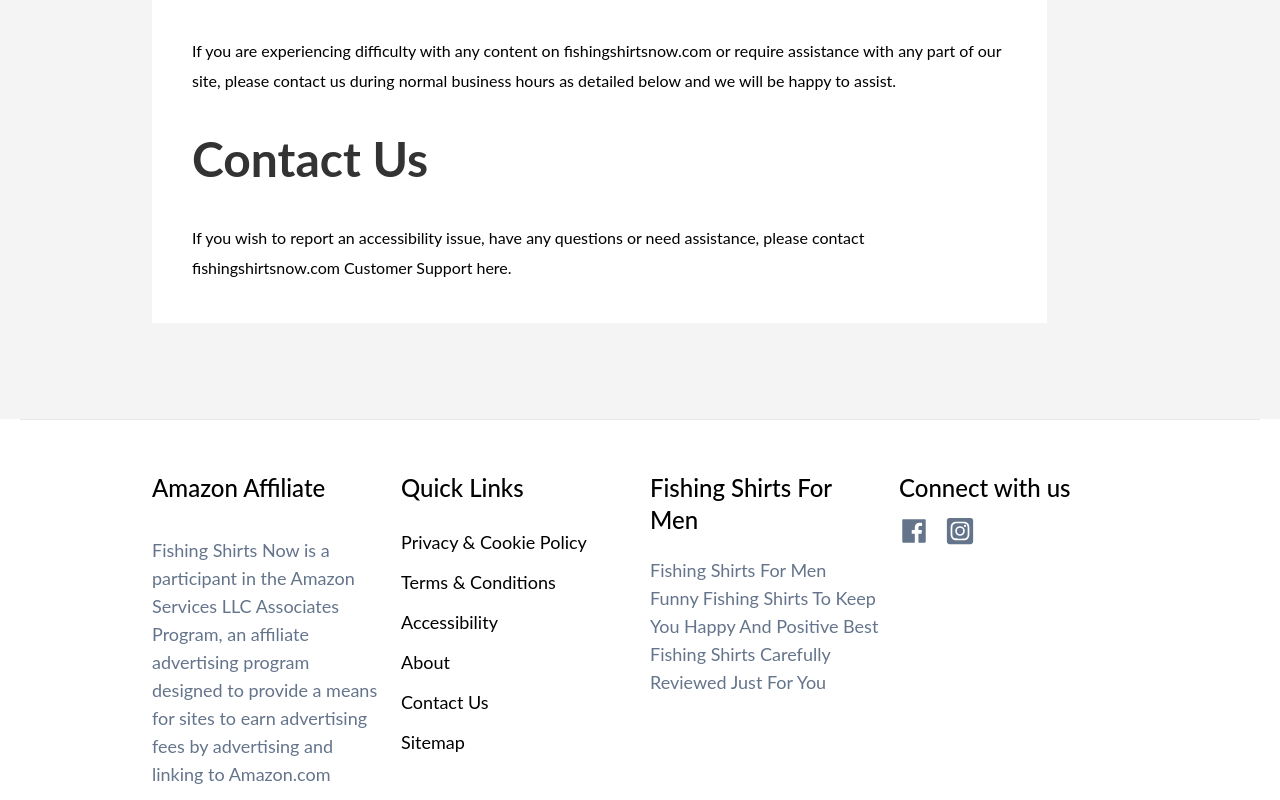
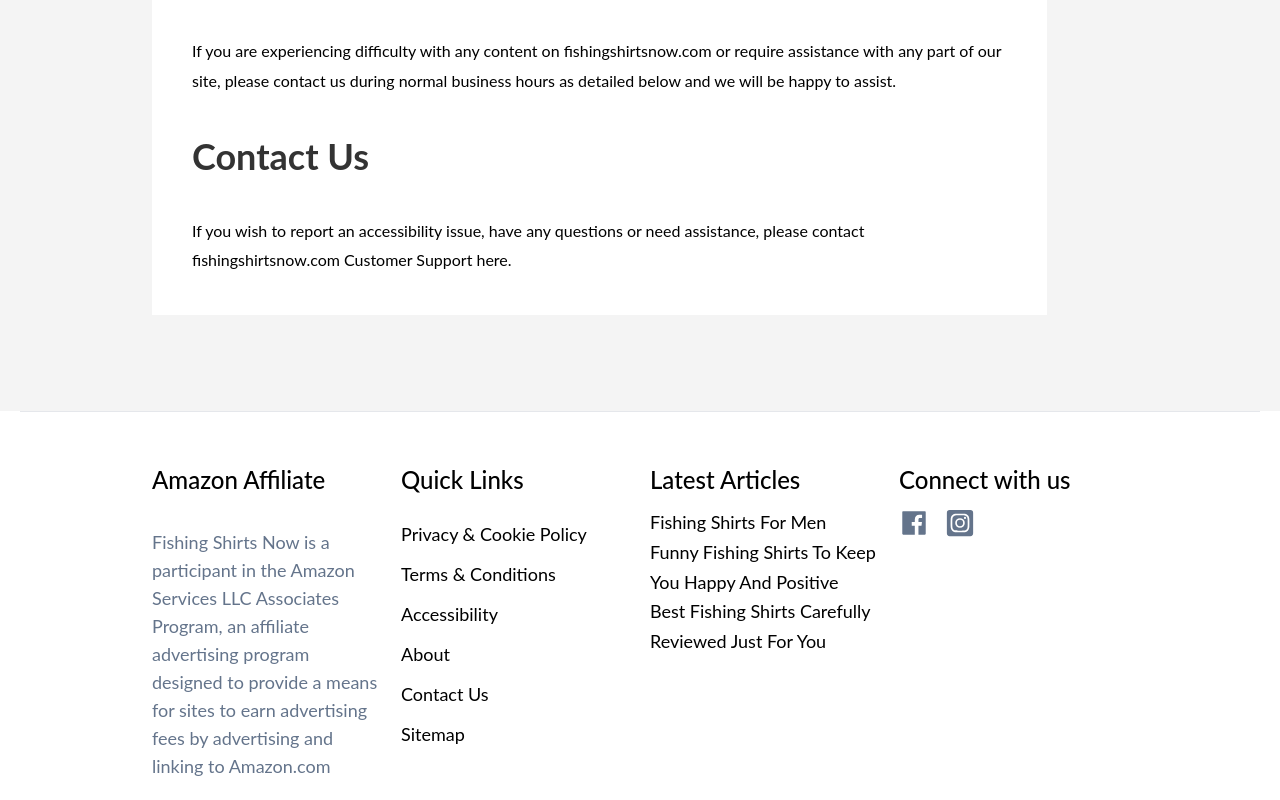
Before and after one commit to alfredodr/fishing-shirts, a Next.js app in the folder frontend/: page /accessibility in a window 1280 px wide. Shown: the part 1400-2200 px from the top of the page. Built offline with nearby package versions, Linux system fonts and the light colour scheme; no server answers.

Commit message:
fixed footer, fixed store, product details, and blog responsive styles.

```diff
--- a/frontend/src/components/common/Footer.js
+++ b/frontend/src/components/common/Footer.js
@@ -32,8 +32,8 @@ const Footer = () => {
           </div>
           {/* Quick Links*/}
           <div>
-            <div className="flex flex-col">
-              <h2 className="text-2xl font-medium my-3">Quick Links</h2>
+            <h2 className="text-2xl font-medium my-3">Quick Links</h2>
+            <nav aria-label="Quick Links" className="flex flex-col">
               <Link
                 href="/privacy-cookie-policy/"
                 passHref
@@ -76,17 +76,42 @@ const Footer = () => {
               >
                 Sitemap
               </Link>
-            </div>
+            </nav>
           </div>
           {/* Latest Articles*/}
           <div>
-            <h2 className="text-2xl font-medium my-3">
-              Fishing Shirts For Men
-            </h2>
-            <p className="text-slate-500 text-lg my-5">
-              Fishing Shirts For Men Funny Fishing Shirts To Keep You Happy And
-              Positive Best Fishing Shirts Carefully Reviewed Just For You
-            </p>
+            <h2 className="text-2xl font-medium my-3">Latest Articles</h2>
+            <nav aria-label="Latest Articles" className="flex flex-col">
+              <ul>
+                <li>
+                  <Link
+                    href="/blog/fishing-shirts-men/"
+                    passHref
+                    className="text-lg mt-3 hover:text-blogNavHoverBlue"
+                  >
+                    Fishing Shirts For Men
+                  </Link>
+                </li>
+                <li>
+                  <Link
+                    href="/blog/funny-fishing-shirts-that-put-a-smile-on-your-face/"
+                    passHref
+                    className="text-lg mt-3 hover:text-blogNavHoverBlue"
+                  >
+                    Funny Fishing Shirts To Keep You Happy And Positive
+                  </Link>
+                </li>
+                <li>
+                  <Link
+                    href="/blog/learn-all-about-fishing-shirts-to-pick-the-right-one-for-you/"
+                    passHref
+                    className="text-lg mt-3 hover:text-blogNavHoverBlue"
+                  >
+                    Best Fishing Shirts Carefully Reviewed Just For You
+                  </Link>
+                </li>
+              </ul>
+            </nav>
           </div>
           {/* Connect with us */}
           <div>
--- a/frontend/src/pages/store.js
+++ b/frontend/src/pages/store.js
@@ -66,9 +66,9 @@ const Store = ({ products, page, pages, keyword, categories }) => {
       />
       <section
         id="features"
-        className="flex flex-col-reverse md:flex-row lg:flex-row justify-center container mx-auto my-24 relative"
+        className="flex flex-col-reverse md:flex-row lg:flex-row justify-center container mx-auto my-24 relative px-4"
       >
-        <div className="md:w-1/5 mx-5 md:border md:border-r-1 md:border-l-transparent md:border-t-transparent md:border-b-transparent md:border-opacity-25 md:border-textLightGray md:pr-16 md:mr-16">
+        <div className="md:w-1/5 md:border md:border-r-1 md:border-l-transparent md:border-t-transparent md:border-b-transparent md:border-opacity-25 md:border-textLightGray md:pr-16 md:mr-16">
           <FilterByPrice
             min={0}
             max={100}
@@ -92,7 +92,7 @@ const Store = ({ products, page, pages, keyword, categories }) => {
             ></iframe>
           </div>
         </div>
-        <div className="w-4/5">
+        <div>
           <p>
             Welcome to our fishing shirts store where you will find a huge
             variety of elegant high performance options. Take a look around and
--- a/frontend/src/pages/terms-conditions.js
+++ b/frontend/src/pages/terms-conditions.js
@@ -55,7 +55,7 @@ const termsAndConditions = () => {
       />
       <section className={`container mx-auto my-24`}>
         <div className={`${styles.post}`}>
-          <h2>Welcome to Fishingshirtsnow.com</h2>
+          <h1>Welcome to Fishingshirtsnow.com</h1>
           <p>
             These terms of service outline the rules and regulations for the use
             of Fishingshirtsnow.com&apos;s Website.
--- a/frontend/src/styles/posts.module.css
+++ b/frontend/src/styles/posts.module.css
@@ -3,7 +3,7 @@
 }
 
 .post h1 {
-  @apply my-5;
+  @apply my-5 text-blogH2Black sm:text-3xl md:text-5xl;
 }
 
 .post p:first-of-type {
@@ -15,7 +15,7 @@
 }
 
 .post h2 {
-  @apply text-blogH2Black text-5xl my-10 font-bold;
+  @apply text-blogH2Black sm:text-3xl md:text-4xl my-10 font-bold;
 }
 
 .post h3 {
```
